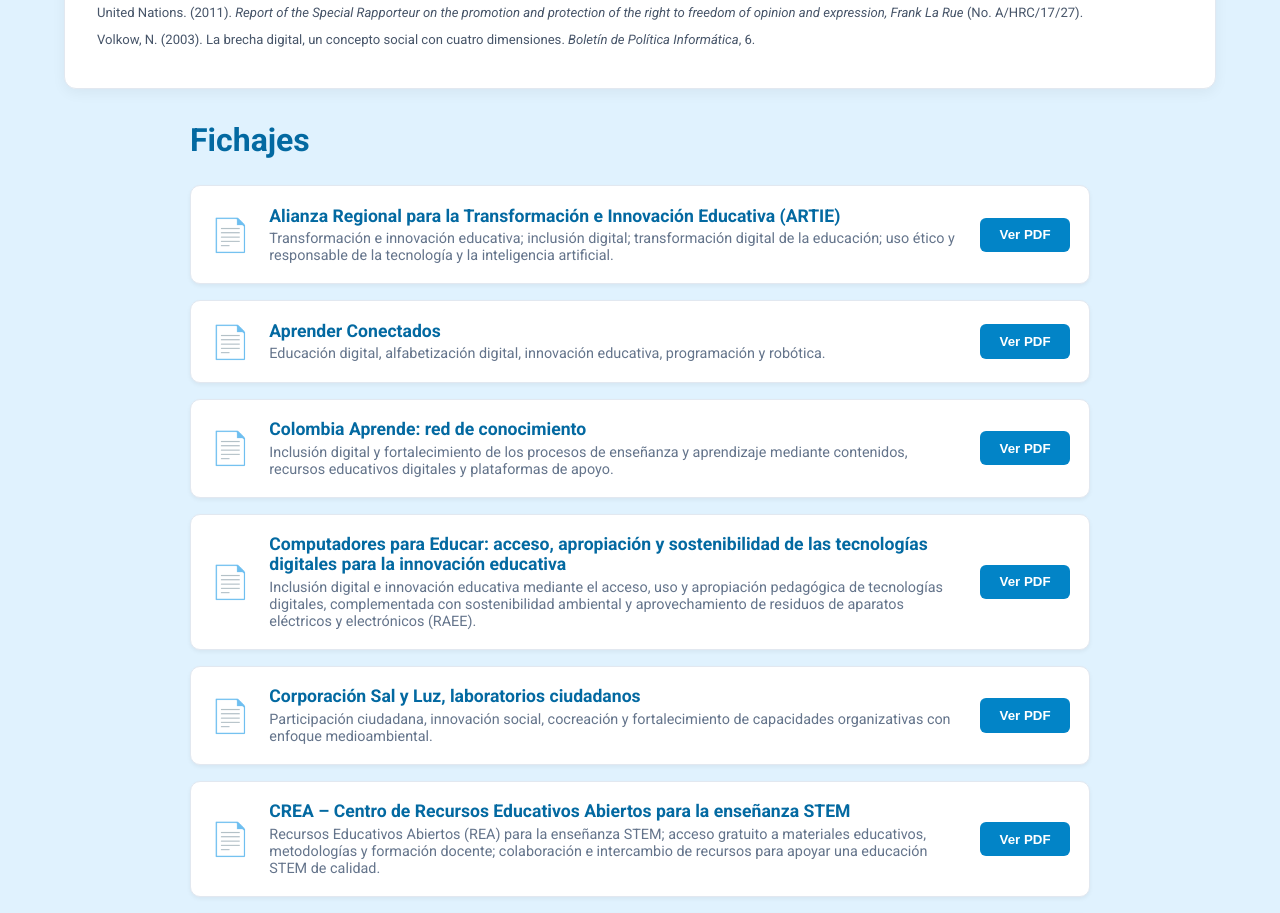
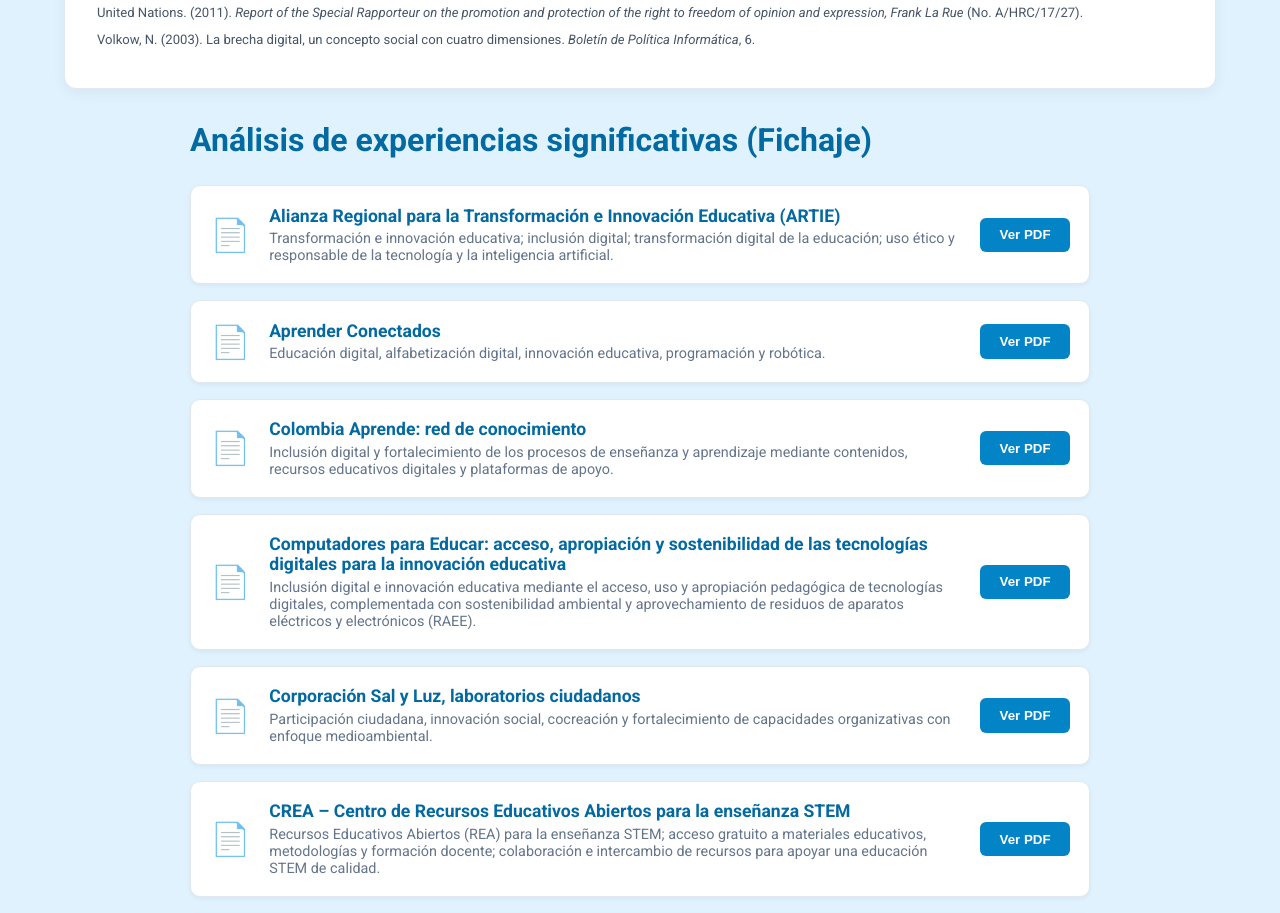
Before and after one commit to YefersonIdarraga/webquestexpsignificativa, a React (Vite) app: page /recursos in a window 1280 px wide. Shown: the part 3880-4793 px from the top of the page. Built offline with nearby package versions, Linux system fonts and the light colour scheme.

Commit message:
cambio titulo del fichaje

```diff
--- a/src/components/Fichajes.jsx
+++ b/src/components/Fichajes.jsx
@@ -126,7 +126,7 @@
 
   return (
     <div className="docs-container">
-      <h2 className='subtitulo'>Fichajes</h2>
+      <h2 className='subtitulo'>Análisis de experiencias significativas (Fichaje)</h2>
 
       {/* Lista de Tarjetas de Documentos */}
       <div className="docs-grid">
```
